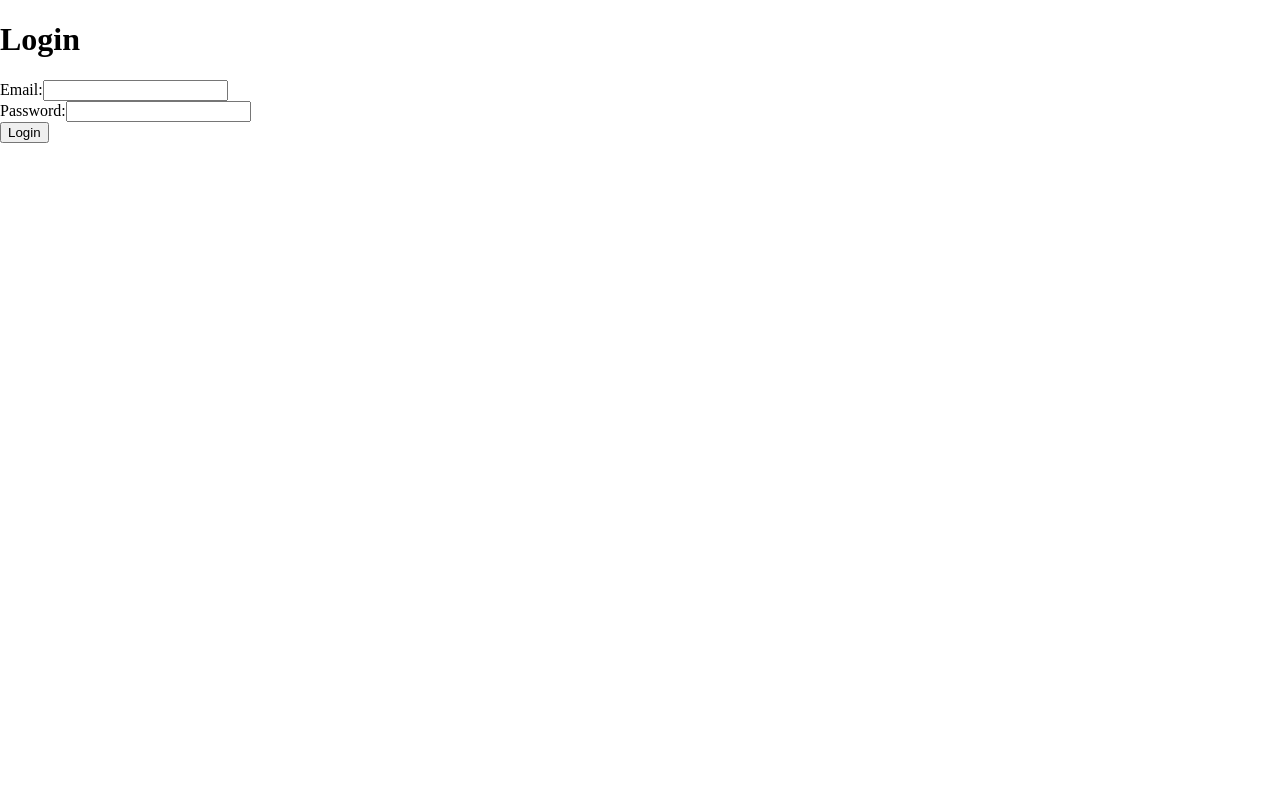
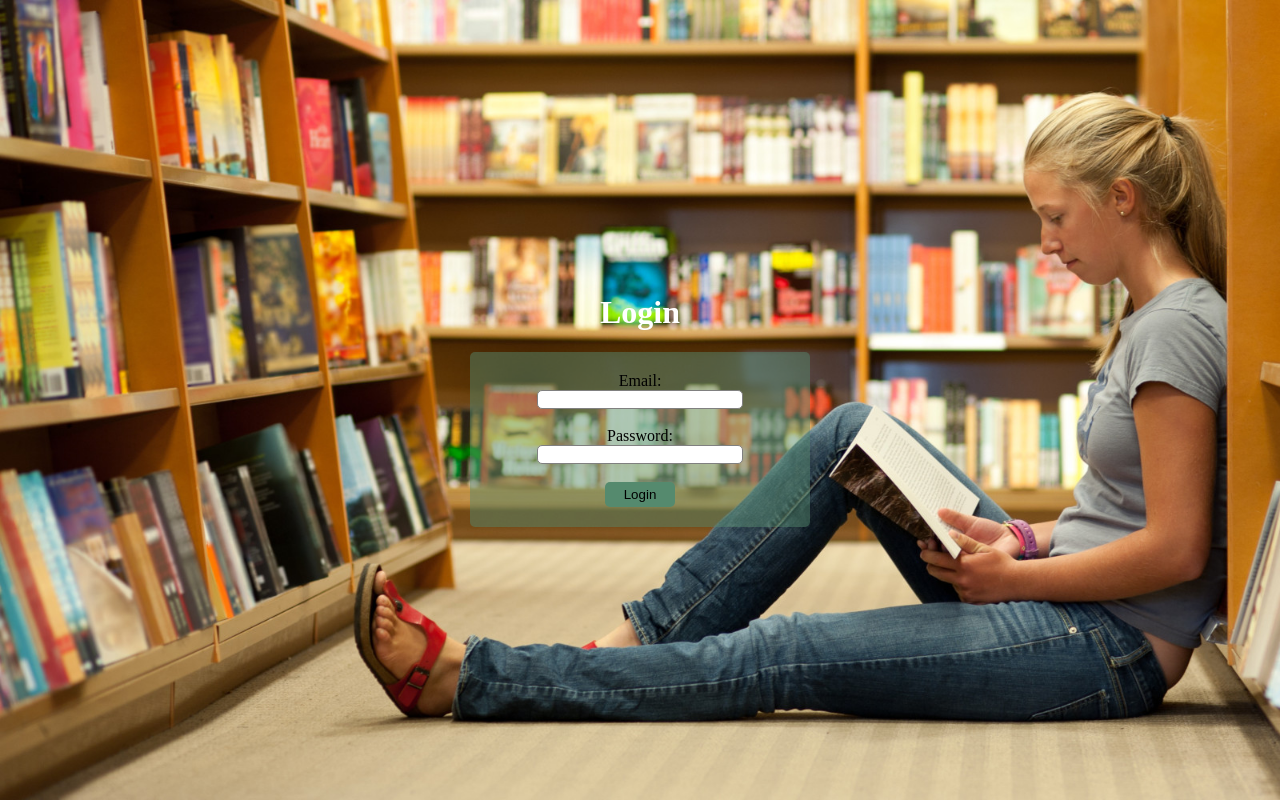
Before and after one commit to Titan-son/Final_Project, a Next.js app: page /login in a window 1280 px wide. Built offline with nearby package versions, Linux system fonts and the light colour scheme.

Commit message:
ajout du css du login

```diff
--- a/component/LoginForm/LoginForm.js
+++ b/component/LoginForm/LoginForm.js
@@ -3,6 +3,7 @@ import { useDispatch } from "react-redux";
 import { login } from "@/Redux/authSlice";
 import { useRouter } from 'next/router';
 import Link from "next/link";
+import styles from './LoginForm.module.css'
 
 const LoginForm = () => {
 
@@ -23,7 +24,8 @@ const LoginForm = () => {
     return (
 
         <form onSubmit={handleSubmit}>
-            <label htmlFor="email">Email:</label>
+            <div className={styles.div_login}>
+                <label htmlFor="email">Email:</label>
             <input
         type="email"
         id="email"
@@ -45,9 +47,11 @@ const LoginForm = () => {
             <Link href="/">
             <button >Login</button>
             </Link>:
-            <Link href="LoginForm/">
+            <Link href="/login">
             <button >Login</button>
             </Link>}
+            </div>
+
         </form>
     );
 
--- /dev/null
+++ b/component/LoginForm/LoginForm.module.css
@@ -0,0 +1,31 @@
+.div_login{
+    width: 300px;
+    display: flex;
+    flex-direction: column;
+    background-color: #558a6e79;
+    justify-content: center;
+    align-items: center;
+    border-radius: 5px ;
+    padding: 20px;
+}
+
+.div_login input{
+ width: 200px;
+ border-radius: 5px;
+ border: solid 1px gray;
+}
+
+.div_login button{
+
+    width: 70px;
+    padding: 5px;
+    background-color: #558a6e;
+    border-radius: 5px;
+    border: none;
+    transition: 0.3s ease;
+}
+
+.div_login button:hover{
+
+background-color: #3d6550 ;
+}
--- a/component/navbar/navbar.module.css
+++ b/component/navbar/navbar.module.css
@@ -56,7 +56,7 @@
     position: fixed;
     top: 0;
     left: 0;
-    width: 400px;
+    width: 350px;
     height: 100%;
     background-color: #f1f1f1;
     display: flex;
@@ -192,7 +192,7 @@
     position: fixed;
     top: 0;
     right: 0;
-    width: 400px;
+    width: 350px;
     height: 100%;
     background-color: #f1f1f1;
     display: flex;
--- a/pages/login.js
+++ b/pages/login.js
@@ -1,15 +1,20 @@
 import Head from "next/head";
 import LoginForm from "@/component/LoginForm/LoginForm";
+import styles from '../styles/Home.module.css'
 
 const LoginPage = () => {
     return (
-        <>
+        <div className={styles.contain_login}>
         <Head>
         <title>Login</title>
         </Head>
+        <div className={styles.div_log}>
         <h1>Login</h1>
-        <LoginForm/>
-        </>
+
+            <LoginForm/>
+        </div>
+
+        </div>
     );
 };
 
--- a/styles/Home.module.css
+++ b/styles/Home.module.css
@@ -265,6 +265,32 @@
   height: 400px;
 }
 
+/* css de la page login */
+
+.div_log{
+  width: 100vw;
+  height: 100vh;
+  display: flex;
+  flex-direction: column;
+  justify-content: center;
+  align-items: center;
+
+}
+
+.div_log h1{
+
+  color: white;
+
+}
+
+.contain_login{
+
+background-image: url(../public/img/backround/02.jpg);
+background-repeat: no-repeat;
+background-size: cover;
+
+}
+
 
 /* media query des cards */
 
--- a/styles/globals.css
+++ b/styles/globals.css
@@ -1,6 +1,6 @@
 body{
   margin: 0;
-
+  overflow-x: hidden;
 }
 
 .carousel-control-next-icon{
```
